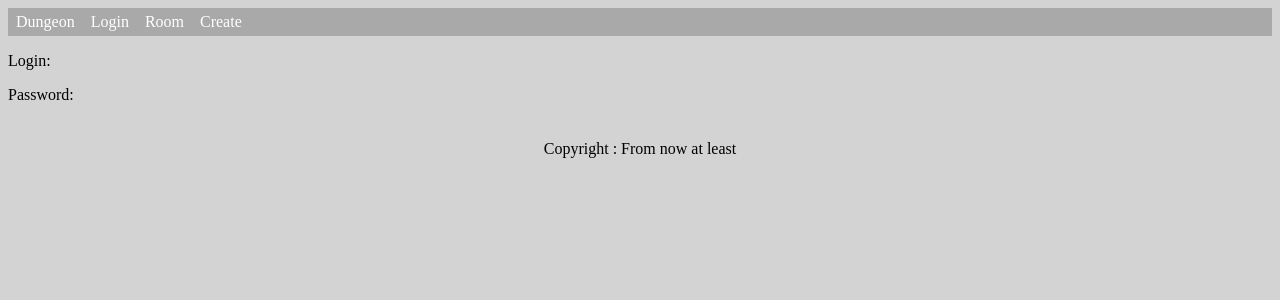
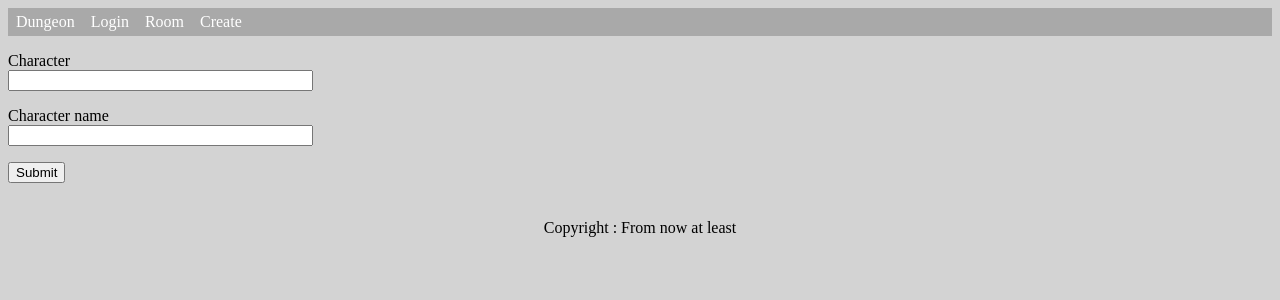
Before and after one commit to LeoKnox/python_dungeon, a Python web app: template application/templates/login.html in a window 1280 px wide. Shown: the top 300 px of the page. Run offline with Jinja, Linux system fonts and the light colour scheme; the template is opened without the code that fills it, so the values that code supplies are empty, except form fields; form fields are guessed from the names that the template uses.

Commit message:
Add files via upload

```diff
--- a/application/routes.py
+++ b/application/routes.py
@@ -1,6 +1,7 @@
 from application import app, db
 from flask import render_template, request, json
 from application.models import Character, Room, Location
+from application.forms import LoginForm, CreateForm
 
 roomData = [{"roomID":"1111","roomName":"Entry","material":"Stone","length":5,"width":5},
     {"roomID":"1112","roomName":"Throne","material":"Gold","length":7,"width":9},
@@ -12,9 +13,10 @@ roomData = [{"roomID":"1111","roomName":"Entry","material":"Stone","length":5,"w
 def index(dungeon="First"):
     return render_template("index.html", dungeon=dungeon, roomData = roomData, index=True)
 
-@app.route("/login")
+@app.route("/login", methods=['GET', 'POST'])
 def login():
-    return render_template("login.html", login=True)
+    form = LoginForm()
+    return render_template("login.html", form=form, login=True)
 
 @app.route("/room")
 def room():
--- a/application/templates/login.html
+++ b/application/templates/login.html
@@ -1,7 +1,18 @@
 {% extends "layout.html" %}
 {% block content %}
-    <form>
-        <p>Login:</p>
-        <p>Password:</p>
+    <form name="login" action="" method="post" nonvalidate>
+        {{ form.hidden_tag()}}
+
+        <p>
+            {{ form.character_id.label }}<br>
+            {{ form.character_id(size=35 )}}
+        </p>
+        <p>
+            {{ form.character_name.label }}<br>
+            {{ form.character_name(size=35) }}
+        </p>
+        <p>
+            {{ form.submit() }}
+        </p>
     </form>
 {% endblock %}
```
Also changed, not shown: application/forms.py (added, +18 -0 lines).
